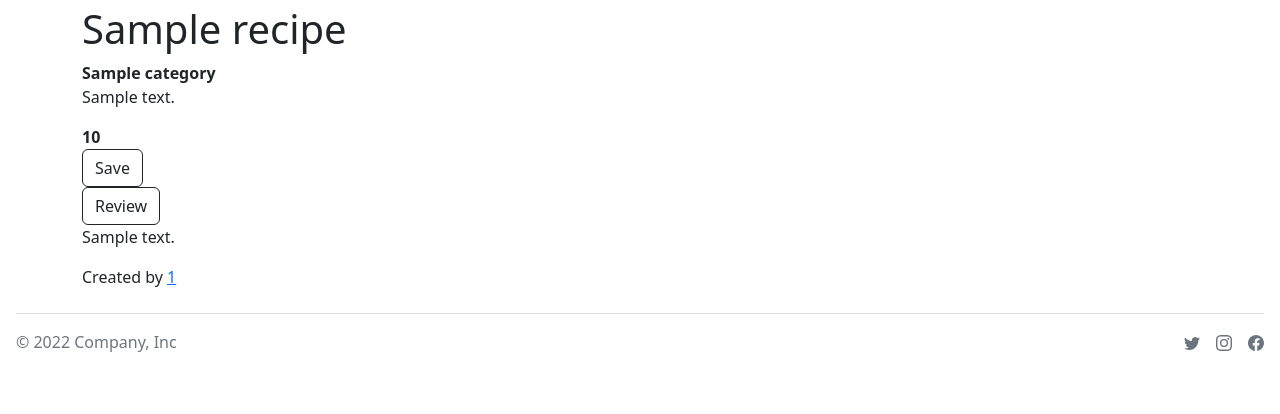
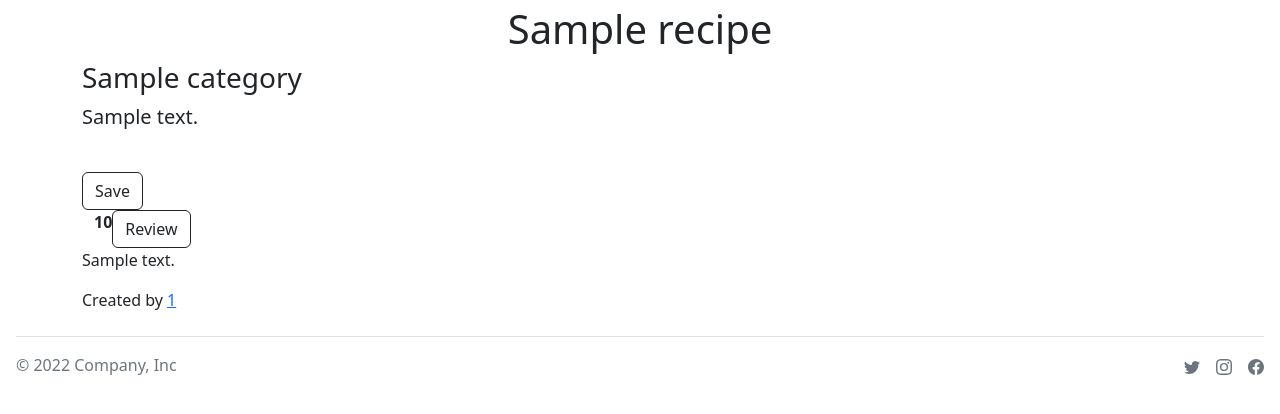
Before and after one commit to shufanhe/MyRecipe, a Flask app: template templates/ViewRecipe.html in a window 1280 px wide. Shown: the part 90-504 px from the top of the page. Run offline with Flask 2, Linux system fonts and the light colour scheme; the visitor is signed in with stand-in values (Sample User, id 1); the template is opened without the code that fills it: most values are stand-ins (such as "Sample title", 1, 10 or a date in 2020).

Commit message:
Brief styling for view recipe, so it looks better when viewers view recipes.

```diff
--- a/templates/ViewRecipe.html
+++ b/templates/ViewRecipe.html
@@ -2,26 +2,12 @@
 {% block body %}
     <div class="container">
         <form action="{{ url_for('view_recipe') }}" id="view_recipe">
-            <h1>{{recipe.title}}</h1>
-            <dt>{{recipe.category}}</dt>
-            <p>{{recipe.content}}</p>
+            <h1 class="text-center">{{recipe.title}}</h1>
+            <h3>{{recipe.category}}</h3>
+            <p class="fs-5">{{recipe.content}}</p>
         </form>
-        {% if liked==1 %}
-            <form action="{{ url_for('like_recipe') }}" method="post" class="like-recipe">
-                <input type="hidden" name="action" value='unlike'>
-                <button type="submit" class="btn btn-outline-dark">Unlike</button>
-                <input type="hidden" name="unlike_me" value={{ recipe.id }}>
-                <input type="hidden" name="like_count" value={{ recipe.likes }}>
-            </form>
-        {% elif liked==0 %}
-            <form action="{{ url_for('like_recipe') }}" method="post" class="like-recipe">
-                <input type="hidden" name="action" value='like'>
-                <button id="like_button" type="submit" class="btn btn-outline-dark">Like</button>
-                <input type="hidden" name="like_me" value={{ recipe.id }}>
-                <input type="hidden" name="like_count" value={{ recipe.likes }}>
-            </form>
-        {% endif %}
-        <dt>{{recipe.likes}}</dt>
+
+        <div class="container btn-group">
         {% if recipe.user_id == session.user_id %}
             <form action="{{ url_for('delete_recipe') }}" method="post">
                 <input type="hidden" name="id" value= "{{ recipe.id }}">
@@ -29,10 +15,14 @@
             </form>
             <form action="{{ url_for('edit') }}" method="get">
                 <input type="hidden" name="id" value= "{{ recipe.id }}">
-                <button type="submit" class="btn btn-outline-dark">Edit</button>
+                <button type="submit" class="btn btn-outline-dark" id="edit">Edit</button>
             </form>
         {% endif %}
-        {% if recipe.user_id != session.user_id %}
+        </div>
+
+
+        <div class="btn-group">
+            {% if recipe.user_id != session.user_id %}
             <form action="{{ url_for('save_recipe') }}" method="post" id="save_recipe">
                 {#<button onclick ="save_recipe(`{{ recipe.title }}`, `{{ recipe.category }}`, `{{ recipe.content }}`)">Save</button>#}
                 <button type="submit" class="btn btn-outline-dark">Save</button>
@@ -41,11 +31,33 @@
                 <input type="hidden" name="content" value="{{ recipe.content }}" class="content">
                 <input type="hidden" name="author" value="{{ recipe.user_id }}" class="author">
             </form>
-        {% endif %}
-        <form action="{{ url_for('review_recipe') }}" method="get" class="review-recipe">
-            <button type="submit" class="btn btn-outline-dark">Review</button>
-            <input type="hidden" name="review_me" value={{ recipe.id }}>
-        </form>
+            {% endif %}
+        </div>
+
+        <div class="container btn-group">
+            {% if liked==1 %}
+                <form action="{{ url_for('like_recipe') }}" method="post" class="like-recipe">
+                    <input type="hidden" name="action" value='unlike'>
+                    <button type="submit" class="btn btn-outline-dark">Unlike</button>
+                    <input type="hidden" name="unlike_me" value={{ recipe.id }}>
+                    <input type="hidden" name="like_count" value={{ recipe.likes }}>
+                </form>
+            {% elif liked==0 %}
+                <form action="{{ url_for('like_recipe') }}" method="post" class="like-recipe">
+                    <input type="hidden" name="action" value='like'>
+                    <button id="like_button" type="submit" class="btn btn-outline-dark">Like</button>
+                    <input type="hidden" name="like_me" value={{ recipe.id }}>
+                    <input type="hidden" name="like_count" value={{ recipe.likes }}>
+                </form>
+            {% endif %}
+            <dt>{{recipe.likes}}</dt>
+
+            <form action="{{ url_for('review_recipe') }}" method="get" class="review-recipe">
+                <button type="submit" class="btn btn-outline-dark">Review</button>
+                <input type="hidden" name="review_me" value={{ recipe.id }}>
+            </form>
+        </div>
+
         {% for each_review in reviews %}
             <p>{{ each_review.review }}</p>
             {% if each_review.user_id == current_user %}
```
